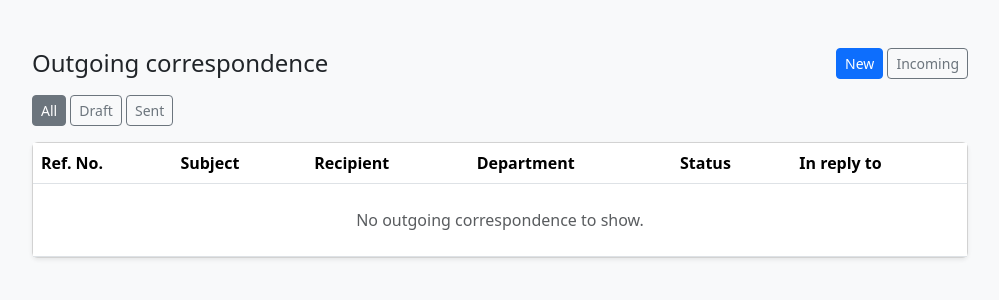
After one commit to deenishcodes/WPITRDAMailManagementSystem, a Django app: page /correspondence/outgoing/ in a window 1280 px wide. The commit adds this page. Shown: the top 300 px of the page, without its empty margins (140-1139 px from the left). Run offline with Django 5.2, Linux system fonts and the light colour scheme; the visitor is signed in with stand-in values (Sample User, id 1); data that the repository does not hold is empty; some libraries are stand-ins or nearby versions.

Commit message:
Add outgoing/reply correspondence
OutgoingCorrespondence: a letter this organisation sends, either a reply
to a registered inbound letter (in_reply_to set) or a standalone letter.
Deliberately simpler than inbound Correspondence -- no RoutingEvent-
equivalent audit log, since no view ever edits a draft's fields after
creation; the only two things that happen to a row are creation (Draft)
and marking it Sent, making updated_at a reliable "sent at" proxy by
construction, same reasoning as inbound's CLOSED updated_at.

RegistrationCounter generalized with a `kind` field (in/out) so incoming
and outgoing draw from independent year-scoped sequences without
colliding ("2026/00001" vs "OUT/2026/00001") -- both existing call sites
default to kind="in" and needed no changes. Migration verified to
actually drop the old single-column unique constraint on `year`, not
just add the new composite one.

Two entry points: a Subject Officer holding an inbound letter can draft
a reply, including after the inbound letter has been Closed (a confirmed
product decision -- replying doesn't mutate the inbound letter's own
state the way forward/reassign/mark-pending/close do, so closing
shouldn't block a follow-up reply); a Postal Officer can draft a
standalone letter, mirroring the existing gate on inbound registration.
Visibility is simpler than inbound's -- no routing chain to score
against, just drafted_by plus department-scoped oversight for Head of
Branch/Viewer. Replies show up in a "Replies" section on the inbound
letter's detail page. Reports extended with an outgoing-by-status
section. Deliberately out of scope: attachments on outgoing
correspondence and email notification on sending.

Design cross-checked with a review pass; both its recommendations
(migration idiom, keeping the row-based audit trail rather than building
a second event-log model) and one explicit product decision (reply
allowed after close) are folded in. Covered by 14 new tests (47 total)
plus a live docker-compose walkthrough: standalone draft+send, reply
draft+send with thread visibility, reply-after-close (the single
highest-value manual check here), department-oversight visibility, and
cross-department 404 on both a standalone draft and a reply.

Co-Authored-By: Claude Sonnet 5 <noreply@anthropic.com>

```diff
--- a/correspondence/templates/correspondence/list.html
+++ b/correspondence/templates/correspondence/list.html
@@ -18,6 +18,7 @@
       <div>
         <a href="{% url 'correspondence-register' %}" class="btn btn-primary btn-sm">Register new</a>
         <a href="{% url 'correspondence-bulk-register' %}" class="btn btn-outline-primary btn-sm">Bulk register</a>
+        <a href="{% url 'outgoing-list' %}" class="btn btn-outline-secondary btn-sm">Outgoing</a>
         <a href="{% url 'correspondence-reports' %}" class="btn btn-outline-secondary btn-sm">Reports</a>
         <a href="{% url 'dashboard' %}" class="btn btn-outline-secondary btn-sm">Dashboard</a>
       </div>
--- /dev/null
+++ b/correspondence/templates/correspondence/outgoing_list.html
@@ -0,0 +1,85 @@
+<!doctype html>
+<html lang="en">
+<head>
+  <meta charset="utf-8">
+  <title>Outgoing correspondence — Mail Management System</title>
+  <link href="https://cdnjs.cloudflare.com/ajax/libs/bootstrap/5.3.3/css/bootstrap.min.css" rel="stylesheet">
+</head>
+<body class="bg-light">
+  <div class="container" style="max-width: 960px; margin-top: 3rem;">
+    {% if messages %}
+      {% for message in messages %}
+        <div class="alert alert-{{ message.tags|default:'info' }}">{{ message }}</div>
+      {% endfor %}
+    {% endif %}
+
+    <div class="d-flex justify-content-between align-items-center mb-3">
+      <h1 class="h4 mb-0">Outgoing correspondence</h1>
+      <div>
+        <a href="{% url 'outgoing-register' %}" class="btn btn-primary btn-sm">New</a>
+        <a href="{% url 'correspondence-list' %}" class="btn btn-outline-secondary btn-sm">Incoming</a>
+      </div>
+    </div>
+
+    <div class="mb-3">
+      <a href="{% url 'outgoing-list' %}"
+         class="btn btn-sm {% if not current_status %}btn-secondary{% else %}btn-outline-secondary{% endif %}">All</a>
+      {% for value, label in status_choices %}
+        <a href="?status={{ value }}"
+           class="btn btn-sm {% if current_status == value %}btn-secondary{% else %}btn-outline-secondary{% endif %}">{{ label }}</a>
+      {% endfor %}
+    </div>
+
+    <div class="card shadow-sm">
+      <table class="table table-hover mb-0">
+        <thead>
+          <tr>
+            <th>Ref. No.</th>
+            <th>Subject</th>
+            <th>Recipient</th>
+            <th>Department</th>
+            <th>Status</th>
+            <th>In reply to</th>
+          </tr>
+        </thead>
+        <tbody>
+          {% for outgoing in page_obj %}
+            <tr>
+              <td><a href="{% url 'outgoing-detail' outgoing.pk %}">{{ outgoing.reference_number }}</a></td>
+              <td>{{ outgoing.subject }}</td>
+              <td>{{ outgoing.recipient_name }}</td>
+              <td>{{ outgoing.department }}</td>
+              <td>
+                <span class="badge {% if outgoing.status == 'sent' %}bg-success{% else %}bg-secondary{% endif %}">
+                  {{ outgoing.get_status_display }}
+                </span>
+              </td>
+              <td>
+                {% if outgoing.in_reply_to %}
+                  <a href="{% url 'correspondence-detail' outgoing.in_reply_to.pk %}">{{ outgoing.in_reply_to.registration_number }}</a>
+                {% else %}—{% endif %}
+              </td>
+            </tr>
+          {% empty %}
+            <tr><td colspan="6" class="text-muted text-center py-4">No outgoing correspondence to show.</td></tr>
+          {% endfor %}
+        </tbody>
+      </table>
+    </div>
+
+    {% if page_obj.has_other_pages %}
+      <nav class="mt-3">
+        <ul class="pagination">
+          {% if page_obj.has_previous %}
+            <li class="page-item"><a class="page-link" href="?page={{ page_obj.previous_page_number }}{% if current_status %}&status={{ current_status }}{% endif %}">Previous</a></li>
+          {% endif %}
+          <li class="page-item disabled"><span class="page-link">Page {{ page_obj.number }} of {{ page_obj.paginator.num_pages }}</span></li>
+          {% if page_obj.has_next %}
+            <li class="page-item"><a class="page-link" href="?page={{ page_obj.next_page_number }}{% if current_status %}&status={{ current_status }}{% endif %}">Next</a></li>
+          {% endif %}
+        </ul>
+      </nav>
+    {% endif %}
+  </div>
+</body>
+</html>
--- a/correspondence/urls.py
+++ b/correspondence/urls.py
@@ -16,7 +16,12 @@ urlpatterns = [
         views.correspondence_bulk_register_template,
         name="correspondence-bulk-register-template",
     ),
+    path("correspondence/outgoing/", views.outgoing_list, name="outgoing-list"),
+    path("correspondence/outgoing/new/", views.outgoing_register, name="outgoing-register"),
+    path("correspondence/outgoing/<int:pk>/", views.outgoing_detail, name="outgoing-detail"),
+    path("correspondence/outgoing/<int:pk>/send/", views.outgoing_send, name="outgoing-send"),
     path("correspondence/<int:pk>/", views.correspondence_detail, name="correspondence-detail"),
+    path("correspondence/<int:pk>/reply/", views.correspondence_reply, name="correspondence-reply"),
     path("correspondence/<int:pk>/forward/", views.correspondence_forward, name="correspondence-forward"),
     path("correspondence/<int:pk>/reassign/", views.correspondence_reassign, name="correspondence-reassign"),
     path(
--- a/correspondence/views.py
+++ b/correspondence/views.py
@@ -22,9 +22,17 @@ from .forms import (
     ForwardToSubDivisionForm,
     ForwardToUserForm,
     MarkPendingForm,
+    OutgoingCorrespondenceForm,
     ReassignDepartmentForm,
 )
-from .models import Correspondence, CorrespondenceAttachment, RoutingEvent, next_registration_number
+from .models import (
+    Correspondence,
+    CorrespondenceAttachment,
+    OutgoingCorrespondence,
+    RegistrationCounter,
+    RoutingEvent,
+    next_registration_number,
+)
 from .notifications import notify_new_holder, notify_registrant_closed
 
 User = get_user_model()
@@ -83,6 +91,20 @@ def _can_act_as_holder(user, correspondence):
     """Mark-pending / close: only the named current holder (or a superuser)."""
     if correspondence.status == Correspondence.Status.CLOSED:
         return False
+    if user.is_superuser:
+        return True
+    return correspondence.current_holder_id == user.id
+
+
+def _can_reply(user, correspondence):
+    """
+    Same actor as _can_act_as_holder (the named current holder, or a
+    superuser) but deliberately WITHOUT the status != CLOSED guard —
+    drafting a reply doesn't mutate the inbound letter's own state the way
+    mark-pending/close/forward/reassign do, so there's no reason closing
+    should block a follow-up reply. This is a confirmed product decision,
+    not an oversight: don't "fix" this by reusing _can_act_as_holder as-is.
+    """
     if user.is_superuser:
         return True
     return correspondence.current_holder_id == user.id
@@ -326,6 +348,7 @@ def correspondence_detail(request, pk):
         "actor", "to_user", "to_department", "to_division", "to_sub_division"
     )
     attachments = correspondence.attachments.select_related("uploaded_by")
+    replies = correspondence.replies.select_related("drafted_by", "sent_by")
 
     return render(
         request,
@@ -335,9 +358,11 @@ def correspondence_detail(request, pk):
             "events": events,
             "attachments": attachments,
             "attachment_form": AttachmentUploadForm(),
+            "replies": replies,
             "can_forward": _can_forward(request.user, correspondence),
             "can_reassign": _can_reassign(request.user, correspondence),
             "can_act_as_holder": _can_act_as_holder(request.user, correspondence),
+            "can_reply": _can_reply(request.user, correspondence),
         },
     )
 
@@ -616,12 +641,21 @@ def _reports_data(user):
         turnaround=ExpressionWrapper(F("updated_at") - F("created_at"), output_field=DurationField())
     ).aggregate(avg=Avg("turnaround"))["avg"]
 
+    outgoing_qs = OutgoingCorrespondence.objects.visible_to(user)
+    outgoing_status_labels = dict(OutgoingCorrespondence.Status.choices)
+    outgoing_status_counts = [
+        {"label": outgoing_status_labels.get(row["status"], row["status"]), "count": row["count"]}
+        for row in outgoing_qs.values("status").annotate(count=Count("id")).order_by("status")
+    ]
+
     return {
         "total_count": qs.count(),
         "status_counts": status_counts,
         "department_counts": department_counts,
         "overdue_count": overdue_count,
         "avg_turnaround": avg_turnaround,
+        "outgoing_total_count": outgoing_qs.count(),
+        "outgoing_status_counts": outgoing_status_counts,
     }
 
 
@@ -647,6 +681,130 @@ def correspondence_reports(request):
         writer.writerow(["Department", "Count"])
         for row in data["department_counts"]:
             writer.writerow([row["label"], row["count"]])
+        writer.writerow([])
+        writer.writerow(["Outgoing total", data["outgoing_total_count"]])
+        writer.writerow(["Outgoing status", "Count"])
+        for row in data["outgoing_status_counts"]:
+            writer.writerow([row["label"], row["count"]])
         return response
 
     return render(request, "correspondence/reports.html", data)
+
+
+@login_required
+def outgoing_list(request):
+    qs = OutgoingCorrespondence.objects.visible_to(request.user).select_related(
+        "department", "drafted_by", "in_reply_to"
+    )
+
+    status = request.GET.get("status")
+    if status in OutgoingCorrespondence.Status.values:
+        qs = qs.filter(status=status)
+
+    paginator = Paginator(qs, 25)
+    page_obj = paginator.get_page(request.GET.get("page"))
+
+    return render(
+        request,
+        "correspondence/outgoing_list.html",
+        {
+            "page_obj": page_obj,
+            "status_choices": OutgoingCorrespondence.Status.choices,
+            "current_status": status,
+        },
+    )
+
+
+@login_required
+def outgoing_register(request):
+    """Standalone outgoing correspondence, not tied to any inbound letter — Postal Officer only."""
+    if not _in_group(request.user, "Postal Officer"):
+        raise PermissionDenied("Only Postal Officers can register outgoing correspondence.")
+
+    if request.method == "POST":
+        form = OutgoingCorrespondenceForm(request.POST)
+        if form.is_valid():
+            with transaction.atomic():
+                outgoing = form.save(commit=False)
+                outgoing.reference_number = next_registration_number(kind=RegistrationCounter.Kind.OUTGOING)
+                outgoing.drafted_by = request.user
+                outgoing.status = OutgoingCorrespondence.Status.DRAFT
+                outgoing.save()
+            messages.success(request, f"Drafted as {outgoing.reference_number}.")
+            return redirect("outgoing-detail", pk=outgoing.pk)
+    else:
+        form = OutgoingCorrespondenceForm()
+
+    return render(request, "correspondence/outgoing_register.html", {"form": form, "correspondence": None})
+
+
+@login_required
+def correspondence_reply(request, pk):
+    """Draft a reply to a specific inbound letter — the current holder only (see _can_reply)."""
+    correspondence = get_object_or_404(Correspondence.objects.visible_to(request.user), pk=pk)
+    if not _can_reply(request.user, correspondence):
+        raise PermissionDenied("You can't draft a reply to this letter.")
+
+    if request.method == "POST":
+        form = OutgoingCorrespondenceForm(request.POST, show_department=False)
+        if form.is_valid():
+            with transaction.atomic():
+                outgoing = form.save(commit=False)
+                outgoing.reference_number = next_registration_number(kind=RegistrationCounter.Kind.OUTGOING)
+                outgoing.in_reply_to = correspondence
+                outgoing.department = correspondence.department
+                outgoing.drafted_by = request.user
+                outgoing.status = OutgoingCorrespondence.Status.DRAFT
+                outgoing.save()
+            messages.success(request, f"Reply drafted as {outgoing.reference_number}.")
+            return redirect("outgoing-detail", pk=outgoing.pk)
+    else:
+        form = OutgoingCorrespondenceForm(show_department=False)
+
+    return render(
+        request,
+        "correspondence/outgoing_register.html",
+        {"form": form, "correspondence": correspondence},
+    )
+
+
+def _can_send_outgoing(user, outgoing):
+    """Only the drafter (or a superuser) can mark a draft sent, and only while it's still a draft."""
+    if outgoing.status != OutgoingCorrespondence.Status.DRAFT:
+        return False
+    return user.is_superuser or outgoing.drafted_by_id == user.id
+
+
+@login_required
+def outgoing_detail(request, pk):
+    outgoing = get_object_or_404(
+        OutgoingCorrespondence.objects.visible_to(request.user).select_related(
+            "department", "drafted_by", "sent_by", "in_reply_to"
+        ),
+        pk=pk,
+    )
+
+    return render(
+        request,
+        "correspondence/outgoing_detail.html",
+        {
+            "outgoing": outgoing,
+            "can_send": _can_send_outgoing(request.user, outgoing),
+        },
+    )
+
+
+@login_required
+def outgoing_send(request, pk):
+    outgoing = get_object_or_404(OutgoingCorrespondence.objects.visible_to(request.user), pk=pk)
+    if not _can_send_outgoing(request.user, outgoing):
+        raise PermissionDenied("You can't mark this as sent.")
+
+    if request.method == "POST":
+        outgoing.status = OutgoingCorrespondence.Status.SENT
+        outgoing.sent_by = request.user
+        outgoing.sent_date = timezone.localdate()
+        outgoing.save(update_fields=["status", "sent_by", "sent_date", "updated_at"])
+        messages.success(request, "Marked as sent.")
+
+    return redirect("outgoing-detail", pk=pk)
```
Also changed, not shown: correspondence/admin.py (+16 -2 lines), correspondence/forms.py (+33 -1 lines), correspondence/models.py (+109 -11 lines), correspondence/templates/correspondence/detail.html (+20 -1 lines), correspondence/templates/correspondence/outgoing_detail.html (added, +64 -0 lines), correspondence/templates/correspondence/outgoing_register.html (added, +46 -0 lines), correspondence/templates/correspondence/reports.html (+16 -1 lines), correspondence/tests.py (+165 -1 lines), README.md, correspondence/migrations/0004_registrationcounter_kind_and_more.py (added), correspondence/migrations/0005_outgoingcorrespondence.py (added).
